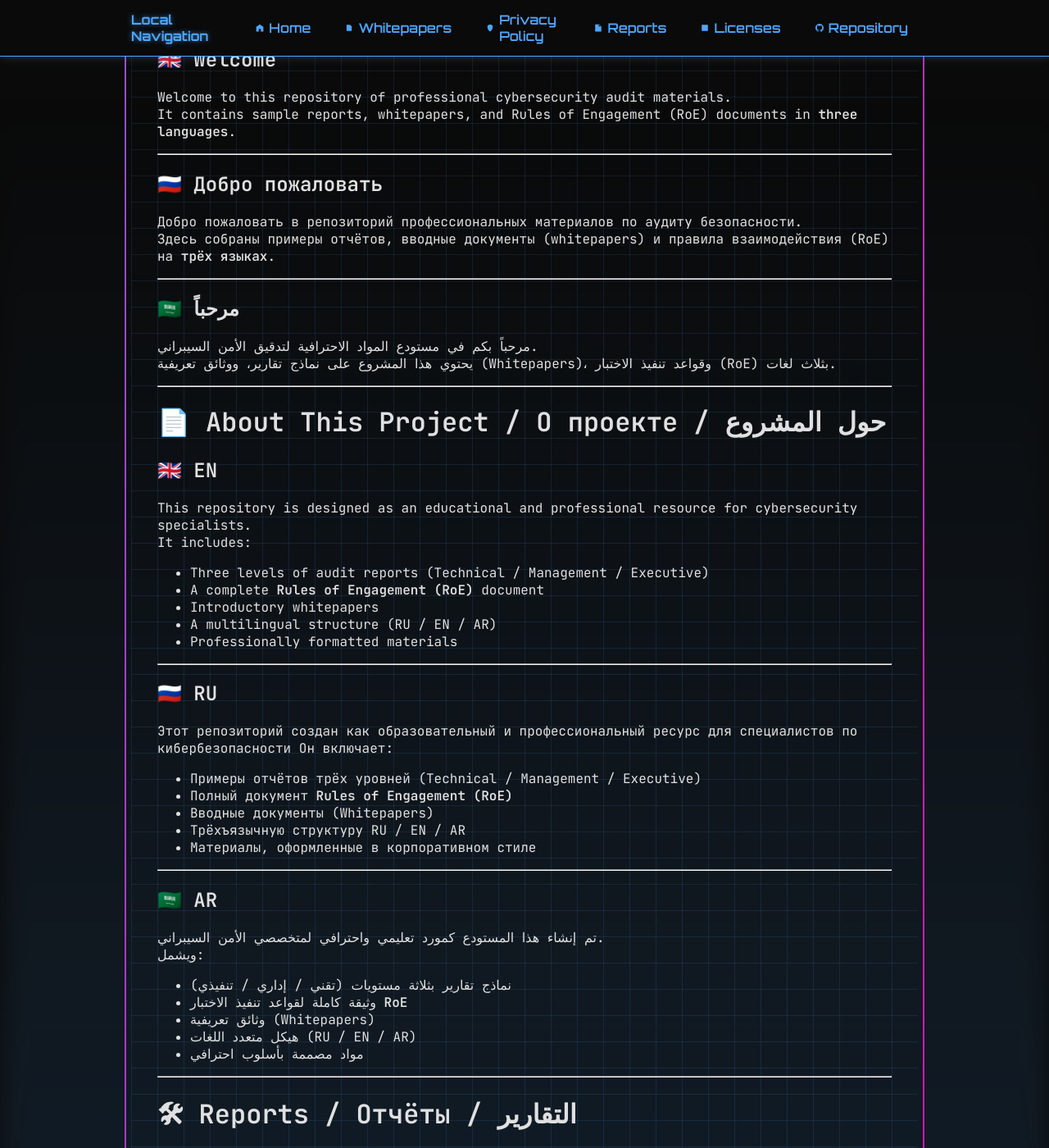
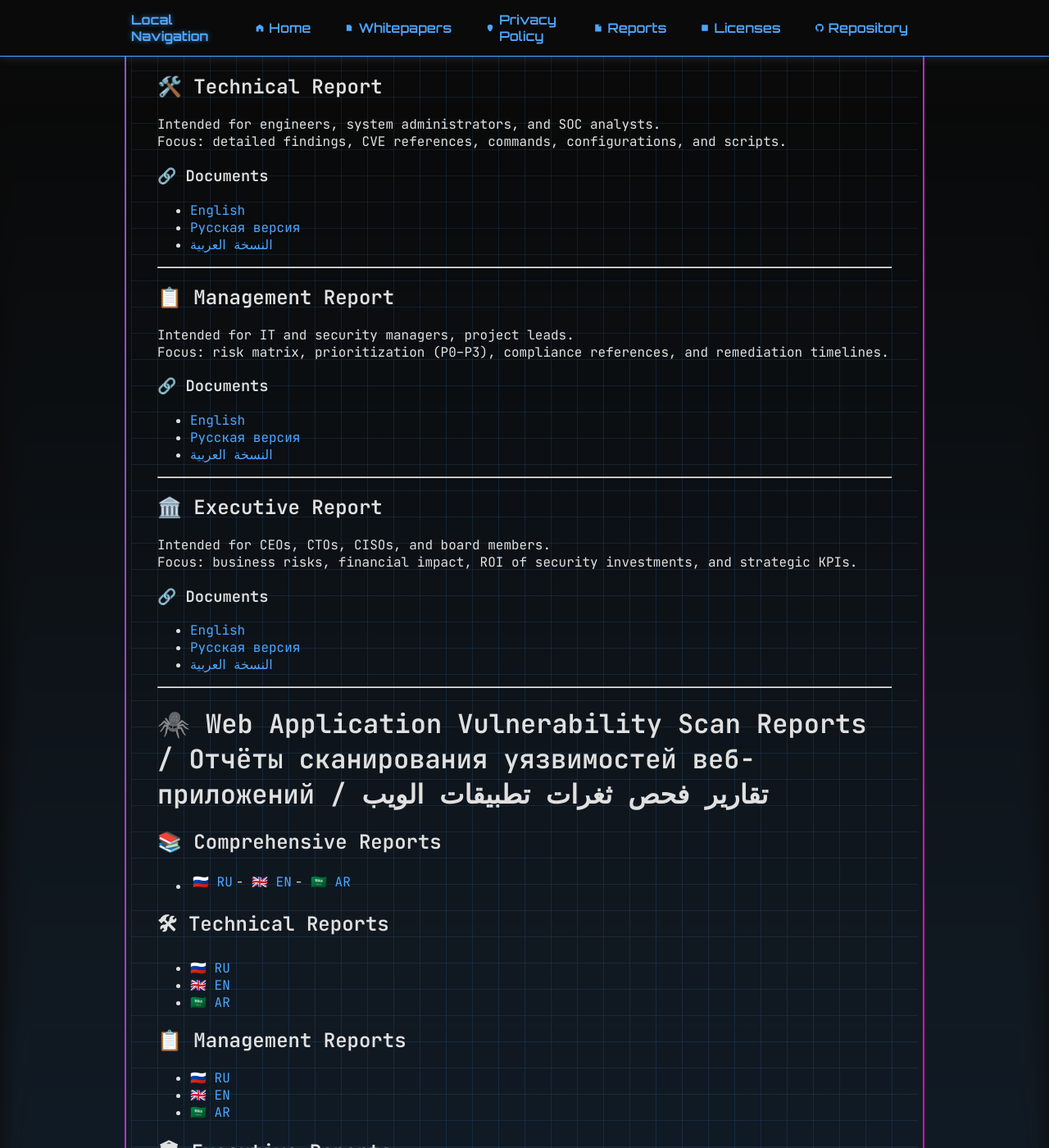
Before and after one commit to SergMorelli/SergMorelli-security-audit-report-samples, a Jekyll site: the page built from reports.md, in a window 1280 px wide and 1400 px high, scrolled down 459 px. Shown: the whole window at 82% size. Built offline with Jekyll 4.4.1, drawn with Linux system fonts in a browser that asks for light colours.

Commit message:
Update reports.md
репорт

```diff
--- a/reports.md
+++ b/reports.md
@@ -7,67 +7,6 @@ permalink: /reports/
 
 # 🔐 Security Audit Report Samples
 ### Multilingual RU / EN / AR
-### Reports • Whitepapers • Rules of Engagement
-
----
-
-## 🇬🇧 Welcome
-
-Welcome to this repository of professional cybersecurity audit materials.
-It contains sample reports, whitepapers, and Rules of Engagement (RoE) documents in **three languages**.
-
----
-
-## 🇷🇺 Добро пожаловать
-
-Добро пожаловать в репозиторий профессиональных материалов по аудиту безопасности.
-Здесь собраны примеры отчётов, вводные документы (whitepapers) и правила взаимодействия (RoE) на **трёх языках**.
-
-
----
-
-## 🇸🇦 مرحباً
-
-مرحباً بكم في مستودع المواد الاحترافية لتدقيق الأمن السيبراني.
-يحتوي هذا المشروع على نماذج تقارير، ووثائق تعريفية (Whitepapers)، وقواعد تنفيذ الاختبار (RoE) بثلاث لغات.
-
----
-
-# 📄 About This Project / О проекте / حول المشروع
-
-## 🇬🇧 EN
-This repository is designed as an educational and professional resource for cybersecurity specialists.
-It includes:
-
-- Three levels of audit reports (Technical / Management / Executive)
-- A complete **Rules of Engagement (RoE)** document
-- Introductory whitepapers
-- A multilingual structure (RU / EN / AR)
-- Professionally formatted materials
-
----
-
-## 🇷🇺 RU
-Этот репозиторий создан как образовательный и профессиональный ресурс для специалистов по кибербезопасности
-Он включает:
-
-- Примеры отчётов трёх уровней (Technical / Management / Executive)
-- Полный документ **Rules of Engagement (RoE)**
-- Вводные документы (Whitepapers)
-- Трёхъязычную структуру RU / EN / AR
-- Материалы, оформленные в корпоративном стиле
-
----
-
-## 🇸🇦 AR
-تم إنشاء هذا المستودع كمورد تعليمي واحترافي لمتخصصي الأمن السيبراني.
-ويشمل:
-
-- نماذج تقارير بثلاثة مستويات (تقني / إداري / تنفيذي)
-- وثيقة كاملة لقواعد تنفيذ الاختبار **RoE**
-- وثائق تعريفية (Whitepapers)
-- هيكل متعدد اللغات (RU / EN / AR)
-- مواد مصممة بأسلوب احترافي
 
 ---
 
```
